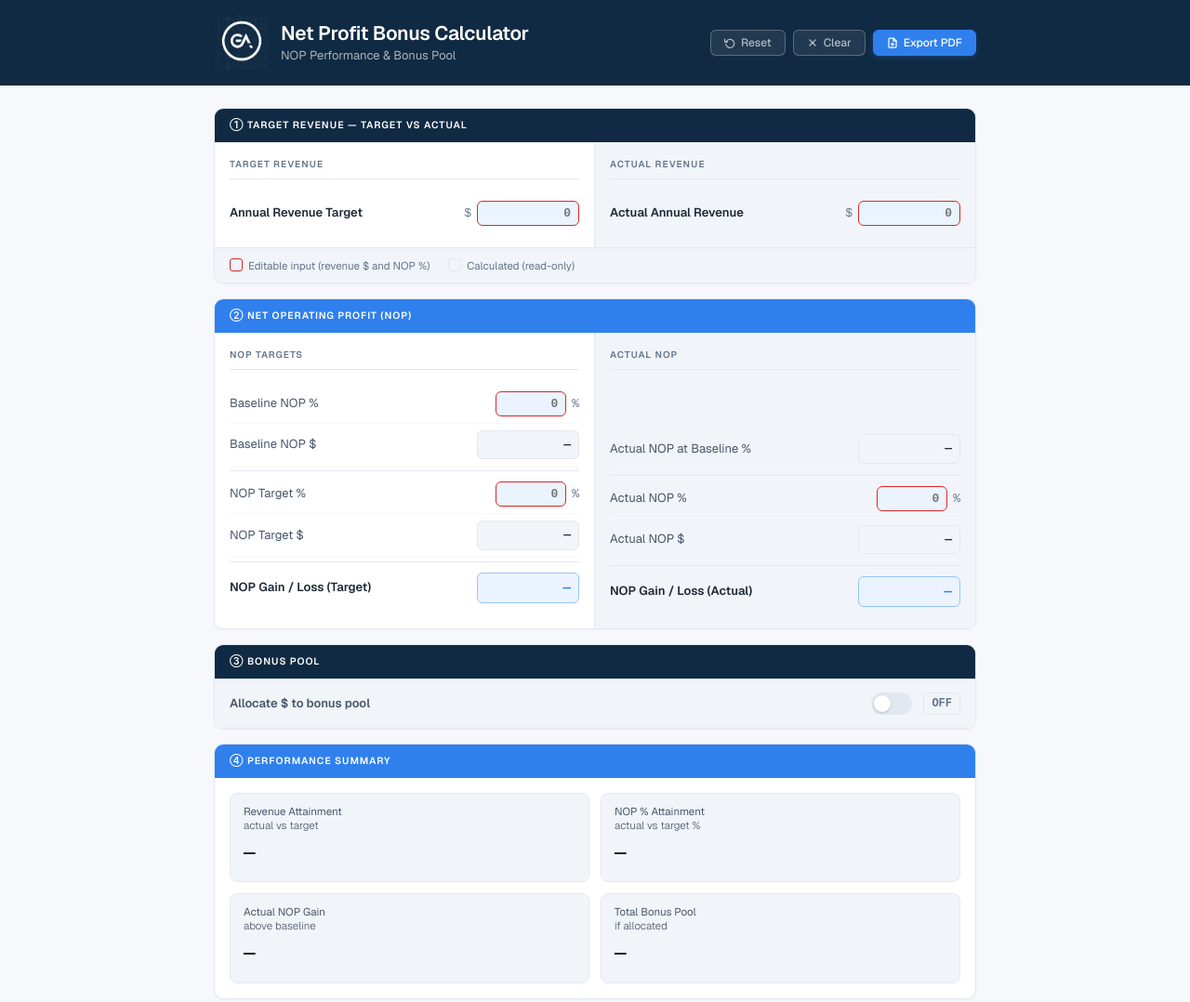
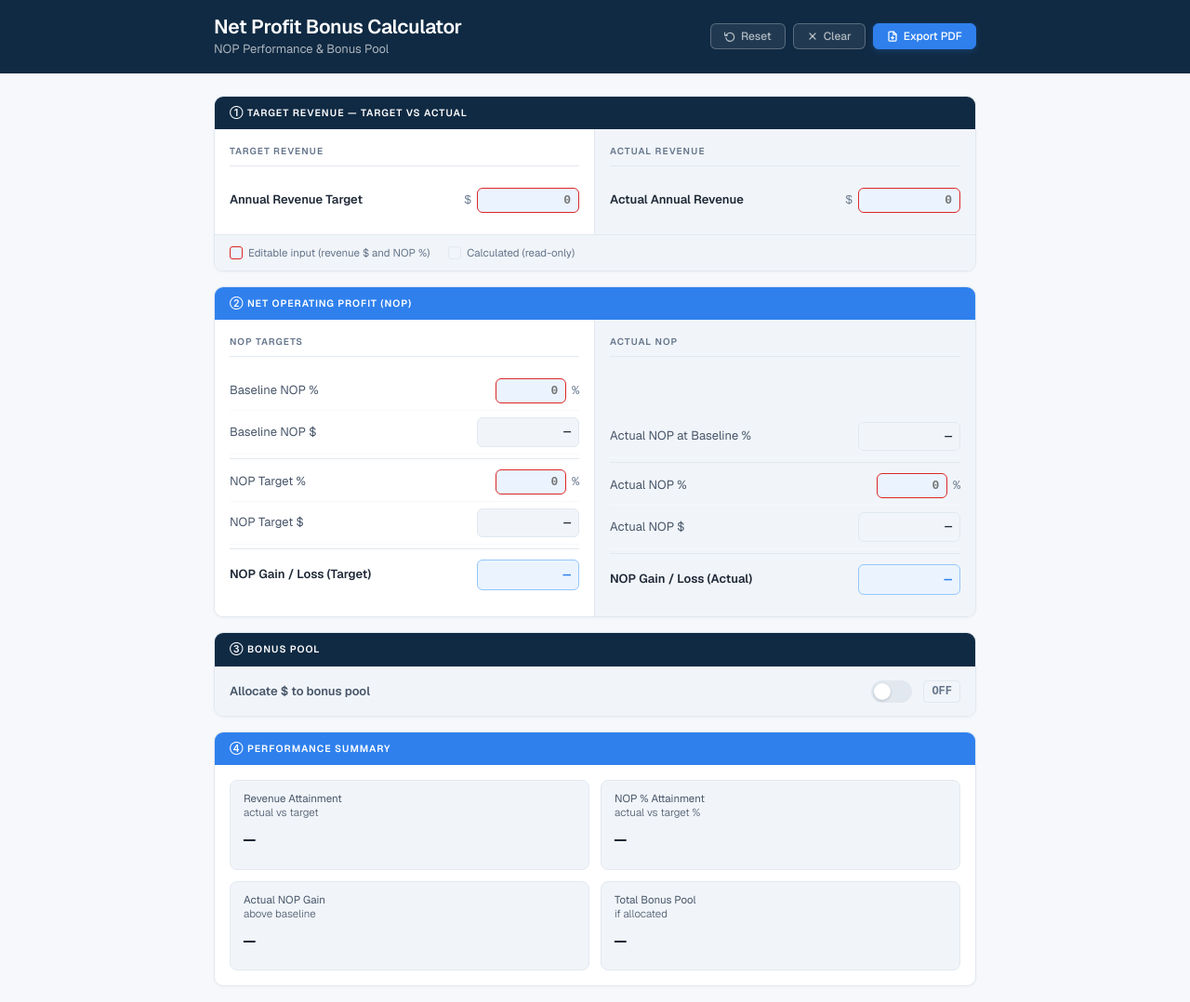
Before and after one commit to grahamaskew/net-profit-bonus-calc, a plain HTML site: page index.html in a window 1280 px wide. Shown: the whole page at 93% size. Drawn offline with nearby package versions, Linux system fonts and the light colour scheme.

Commit message:
logo removal

```diff
--- a/index.html
+++ b/index.html
@@ -71,12 +71,6 @@ body {
   display: flex;
   align-items: center;
   gap: 12px;
-}
-.app-logo {
-  width: 60px;
-  height: 60px;
-  object-fit: contain;
-  flex-shrink: 0;
 }
 .app-title {
   font-size: 21px;
@@ -445,7 +439,6 @@ select {
   <div class="app-topbar-inner">
     <div class="app-header">
       <div class="app-header-left">
-        <img src="ga-logo.png" alt="GA" class="app-logo">
         <div>
           <div class="app-title">Net Profit Bonus Calculator</div>
           <div class="app-sub">NOP Performance &amp; Bonus Pool</div>
```
